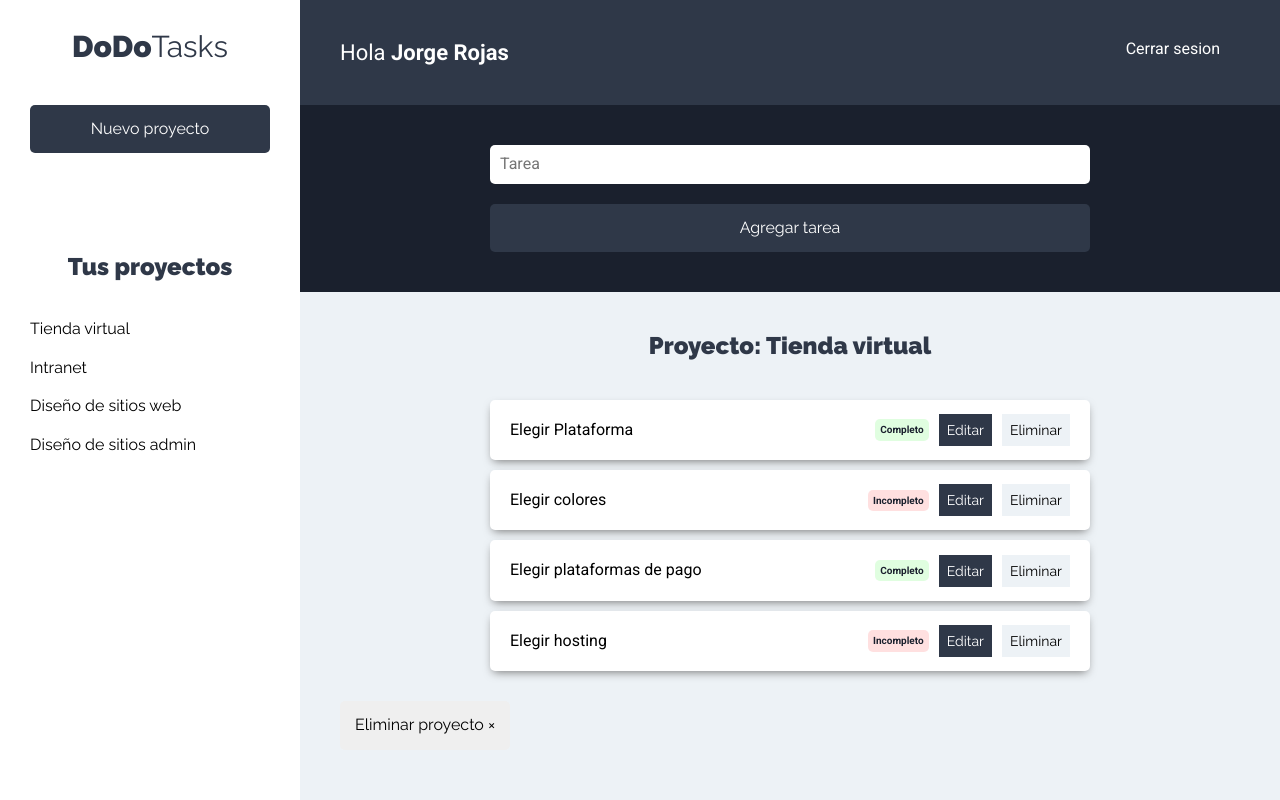
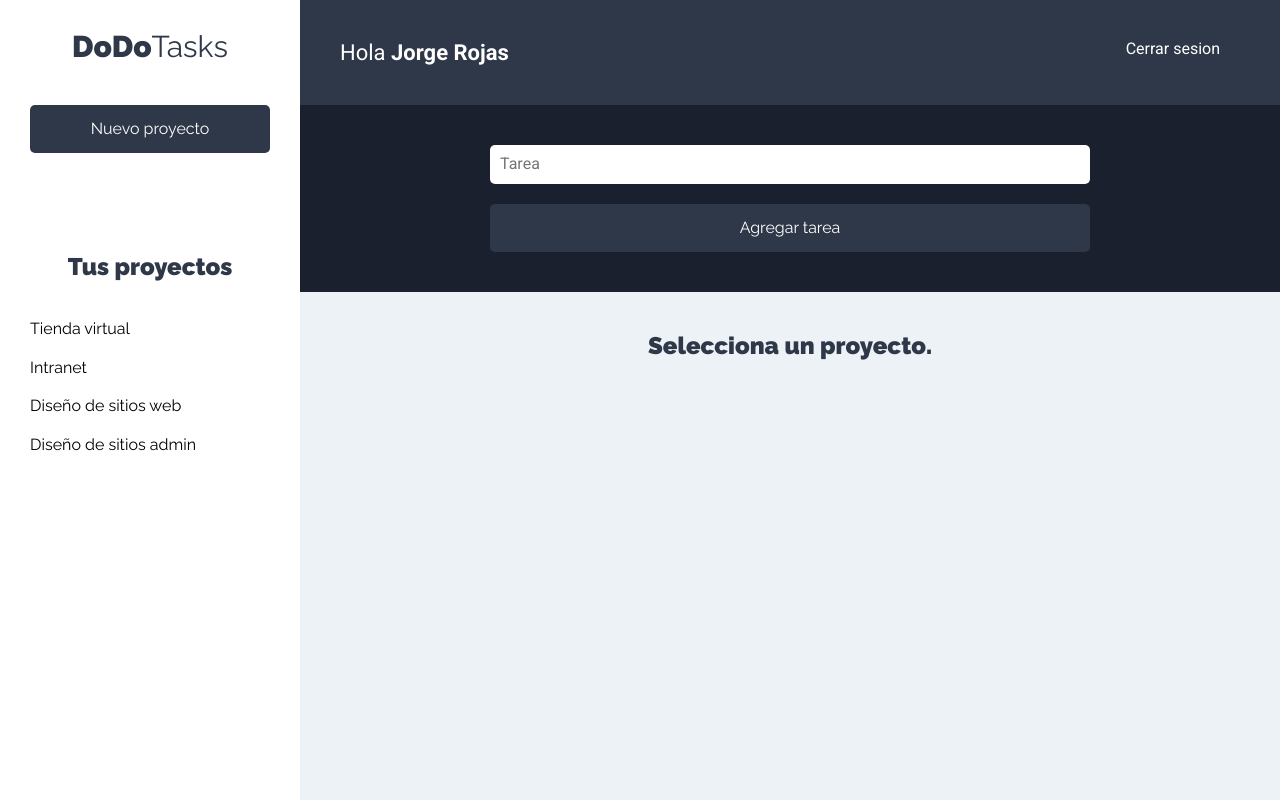
Before and after one commit to JorgeRod2594/react-mern, a React (Create React App) app in the folder cliente/: page /proyectos in a window 1280 px wide. Built offline with nearby package versions, Linux system fonts and the light colour scheme.

Commit message:
Muestra el nombre del proyecto dinamicamente con el state

```diff
--- a/cliente/src/components/proyectos/ListadoProyectos.jsx
+++ b/cliente/src/components/proyectos/ListadoProyectos.jsx
@@ -6,7 +6,7 @@
 const ListadoProyectos = () => {
     //Este componente lo llamamos en Sidebar.jsx
 
-    //Extraemos proyectos de state inicial mediante destructuring
+    //creamos una constante que le pasamos la funcion useContext con parametro proyectoConttext
     const proyectosContext = useContext(proyectoContext);
     //obtenemos la informacion de los proyectos mediante destructuring
     const {proyectos, obtenerProyectos} = proyectosContext;//esto viene desde proyectoState
--- a/cliente/src/components/tareas/ListadoTareas.jsx
+++ b/cliente/src/components/tareas/ListadoTareas.jsx
@@ -1,11 +1,25 @@
-import React, { Fragment } from 'react'
+import React, { Fragment, useContext } from 'react'
 import Tarea from './Tarea'
+//importamos el context
+import proyectoContext from '../../context/proyectos/proyectoContext'
 //Este componente se muestra en Proyectos
+
 
 const ListadoTareas = () => {
 //El objetivo de este componente es que al dar clic en algun proyecto, la información
 //del mismo se muestre en este componente para poder editarlo y en caso de querer crear
 //una tarea para un proyecto sirva para crear la misma.
+
+    //creamos una constante que le pasamos la funcion useContext con parametro proyectoConttext
+    const proyectosContext = useContext(proyectoContext);
+    //obtenemos la informacion de los proyectos mediante destructuring
+    const {proyectoselect} = proyectosContext;//esto viene desde proyectoState
+    //Extraemos el proyecto seleccionado
+    //Si no hay proyecto seleccionado
+    if(!proyectoselect) return <h2>Selecciona un proyecto.</h2>;
+
+    //En caso contrario, aplicamos array destructuring para extraer el proyecto seleccionado
+    const [proyectoSeleccionado] = proyectoselect;
 
     //estos datos son temporales, sirven para verificar el funcionamiento del componente
 
@@ -19,7 +33,7 @@
 
     return (
         <Fragment>
-            <h2>Proyecto: Tienda virtual</h2>
+            <h2>Proyecto: {proyectoSeleccionado.nombre}</h2>
 
             <ul className="listado-tareas">
                 {tareasProyecto.length === 0 //utilizamos un ternario para mostrar la información
--- a/cliente/src/context/proyectos/proyectoReducer.js
+++ b/cliente/src/context/proyectos/proyectoReducer.js
@@ -3,7 +3,6 @@
          AGREGAR_PROYECTOS,
          VALIDAR_FORMULARIO,
          PROYECTO_SELECCIONADO } from '../../types'
-import Proyecto from '../../components/proyectos/Proyecto'
 
 export default (state, action) => {
     //El reducer funciona igual que en redux, unicamente cambia el state
```
